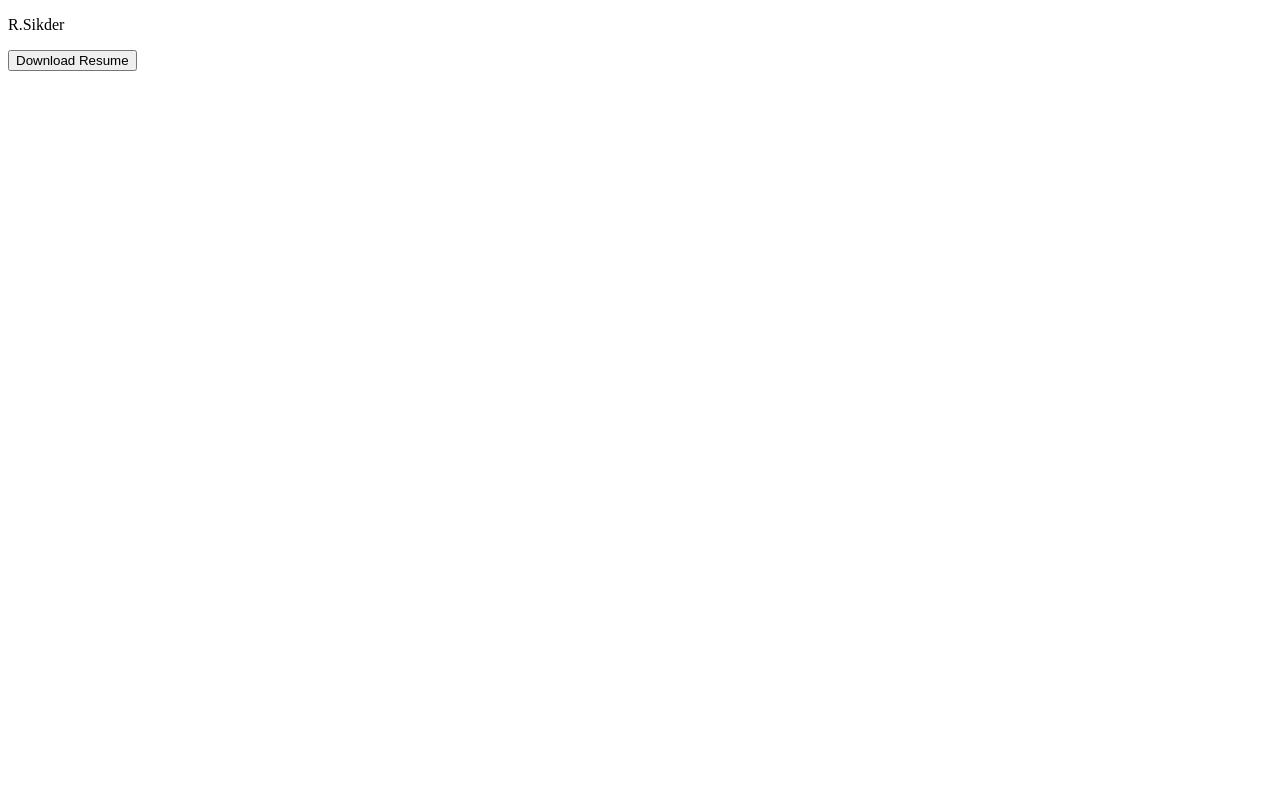
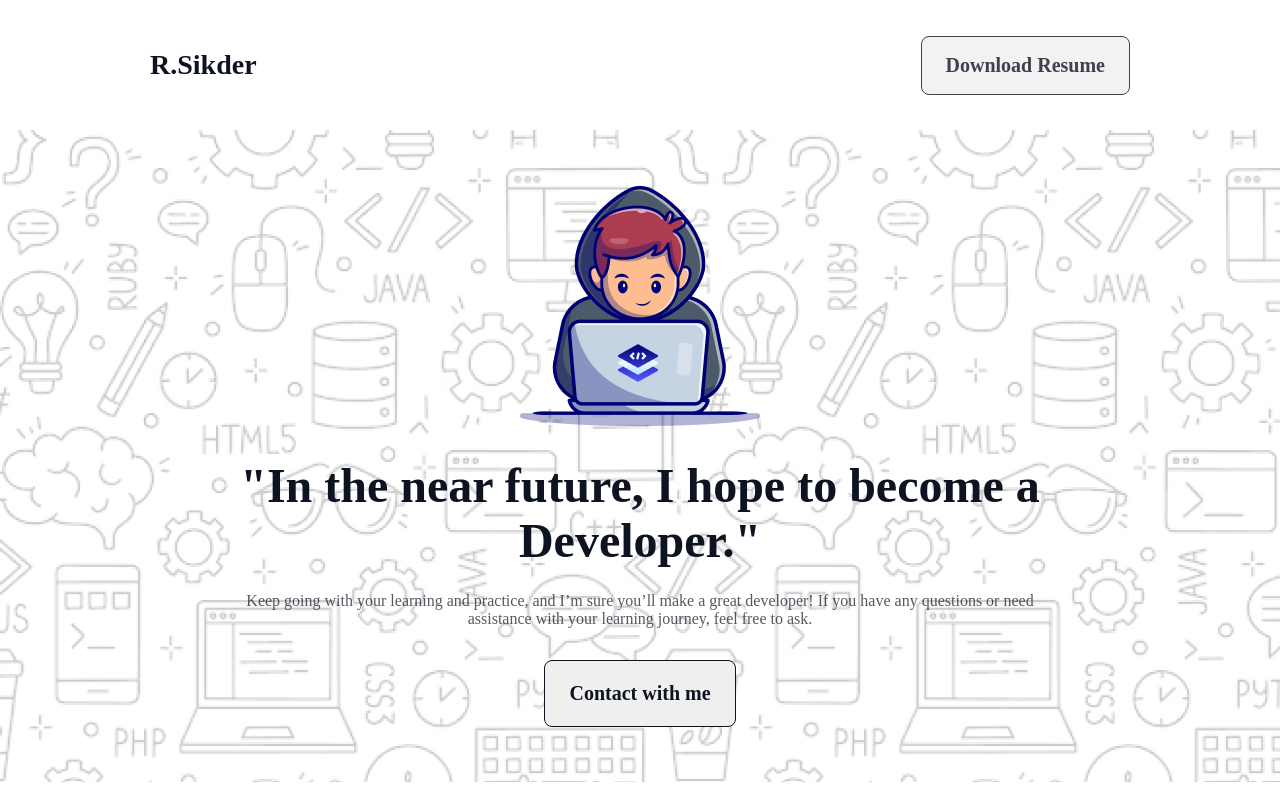
Before and after one commit to rakib-sikder/assignment-1, a plain HTML site: page index.html in a window 1280 px wide. Drawn offline with Linux system fonts and the light colour scheme; a web font is replaced by a local one.

Commit message:
banner part done

```diff
--- a/index.html
+++ b/index.html
@@ -13,5 +13,14 @@
             <button>Download Resume</button>
         </div>
     </section>
+    <section>
+        <div class="banner">
+            <img src="./img/Group.png" alt="">
+            <h1>"In the near future, I hope to become a <br>Developer."</h1>
+            <p>Keep going with your learning and practice, and I’m sure you’ll make a great developer! If you have any questions or need <br> assistance with your learning journey, feel free to ask.</p>
+            <button>Contact with me</button>
+
+        </div>
+    </section>
 </body>
 </html>
--- a/style.css
+++ b/style.css
@@ -1 +1,77 @@
 @import url('https://fonts.googleapis.com/css2?family=Azeret+Mono:ital,wght@0,100..900;1,100..900&display=swap');
+*{
+    margin: 0;
+    padding: 0;
+}
+.navbar{
+    display: flex;
+    justify-content: space-between;
+    align-items: center;
+    height: 130px;
+    padding: 0 150px;
+}
+.navbar > p {
+    color: rgb(13, 19, 33);
+    font-family: Azeret Mono;
+    font-size: 28px;
+    font-weight: 800;
+}
+.navbar > button {
+    color: rgb(13, 19, 33);
+    font-family: Azeret Mono;
+    font-size: 20px;
+    font-weight: 600;
+    padding: 17px 24px 17px 24px;
+    border: 1px solid rgb(13, 19, 33);
+    border-radius: 8px;
+    opacity: 0.8;
+}
+.navbar > button:hover{
+    background: rgb(13, 19, 33);
+    color: rgb(255, 255, 255);
+    transition: 0.6s;
+    opacity: 1;
+}
+
+
+.banner{
+    background-image: url("./img/Hero-bg.png");
+    height: 652px;
+    background-repeat: no-repeat;
+    background-size: cover;
+    display: flex;
+    flex-direction: column;
+    justify-content: center;
+    align-items: center;
+    text-align: center;
+}
+.banner > h1 {
+    margin: 32px 0 24px 0;
+    color: rgb(13, 19, 33);
+    font-family: Azeret Mono;
+    font-size: 48px;
+    font-weight: 800;
+}
+.banner > p {
+    color: rgb(13, 19, 33);
+    font-family: Azeret Mono;
+    font-size: 16px;
+    font-weight: 400;
+    opacity: 0.7;
+    margin-bottom: 32px;
+}
+.banner > button{
+    color: rgb(13, 19, 33);
+    font-family: Azeret Mono;
+    font-size: 20px;
+    font-weight: 600;
+    padding: 21px 24px 21px 24px;
+    border: 1px solid rgb(13, 19, 33);
+    border-radius: 8px;
+
+}
+.banner > button:hover{
+    background: rgb(13, 19, 33);
+    color: rgb(255, 255, 255);
+    transition: 0.6s;
+}
```
